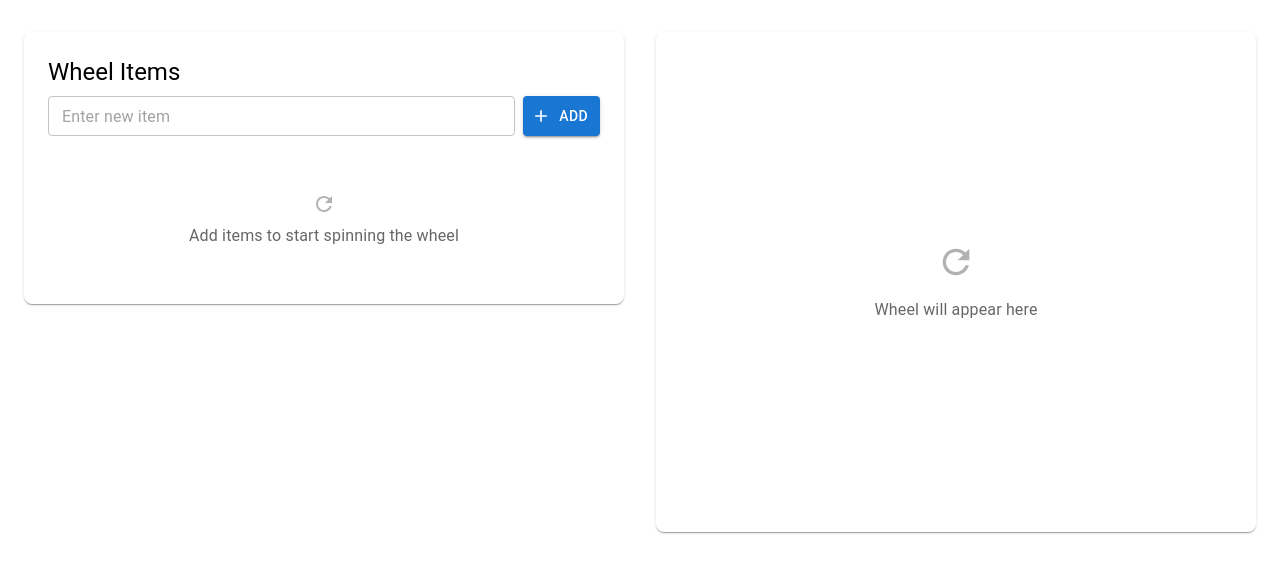
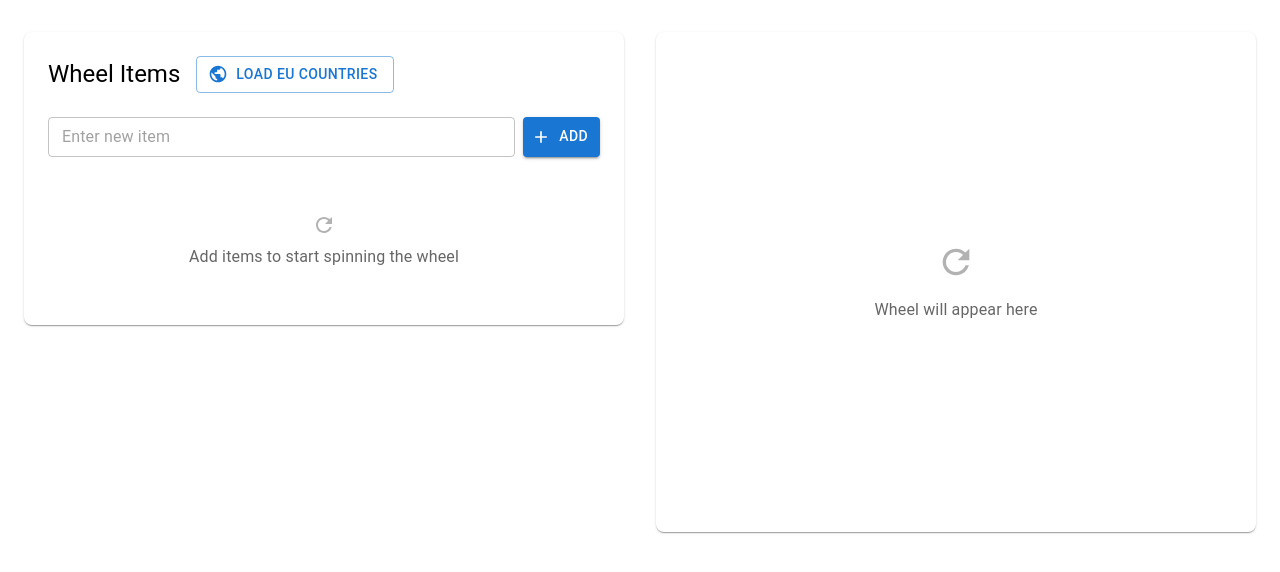
Before and after one commit to boufnichel/wheel-of-prizes-demo, a React (Vite) app: page / in a window 1280 px wide. Shown: the top 572 px of the page. Built offline with nearby package versions, Linux system fonts and the light colour scheme.

Commit message:
Add EU countries loading functionality

```diff
--- a/src/components/WheelSpinner.jsx
+++ b/src/components/WheelSpinner.jsx
@@ -9,13 +9,14 @@ import {
   Container,
   Dialog,
   DialogTitle,
-  DialogContent
+  DialogContent,
+  CircularProgress,
+  Alert
 } from '@mui/material';
-import { Add, Delete, Refresh, Celebration } from '@mui/icons-material';
+import { Add, Delete, Refresh, Celebration, Public } from '@mui/icons-material';
 import WheelComponent from 'react-wheel-of-prizes';
 import confetti from 'canvas-confetti';
 
-const spinningSound = new Audio('/spinning.mp3');
 const winningSound = new Audio('/winning.mp3');
 
 const WheelSpinner = () => {
@@ -23,10 +24,34 @@ const WheelSpinner = () => {
   const [newSegment, setNewSegment] = useState('');
   const [key, setKey] = useState(0);
   const [winner, setWinner] = useState(null);
+  const [loading, setLoading] = useState(false);
+  const [error, setError] = useState(null);
 
   useEffect(() => {
     setKey(prev => prev + 1);
   }, [segments]);
+
+  const loadEuropeanCountries = async () => {
+    setLoading(true);
+    setError(null);
+    try {
+      const response = await fetch('https://restcountries.com/v3.1/region/europe');
+      if (!response.ok) throw new Error('Failed to fetch countries');
+      const data = await response.json();
+
+      // Extract country names and sort alphabetically
+      const countries = data
+        .map(country => country.name.common)
+        .sort((a, b) => a.localeCompare(b));
+
+      setSegments(countries);
+    } catch (err) {
+      setError('Failed to load countries. Please try again.');
+      console.error('Error:', err);
+    } finally {
+      setLoading(false);
+    }
+  };
 
   const triggerConfetti = () => {
     const duration = 3000;
@@ -55,13 +80,7 @@ const WheelSpinner = () => {
     frame();
   };
 
-  const handleStartSpin = () => {
-    spinningSound.currentTime = 0;
-    spinningSound.play();
-  };
-
   const handleWinner = (winner) => {
-    spinningSound.pause();
     winningSound.currentTime = 0;
     winningSound.play();
     setWinner(winner);
@@ -84,9 +103,23 @@ const WheelSpinner = () => {
       <Stack direction="row" spacing={4} alignItems="start" sx={{ mt: 4 }}>
         {/* Left Panel - List Management */}
         <Box flex={1} sx={{ p: 3, bgcolor: 'background.paper', borderRadius: 2, boxShadow: 1 }}>
-          <Typography variant="h5" gutterBottom>
-            Wheel Items
-          </Typography>
+          <Stack direction="row" alignItems="center" spacing={2} mb={3}>
+            <Typography variant="h5">Wheel Items</Typography>
+            <Button
+              variant="outlined"
+              startIcon={<Public />}
+              onClick={loadEuropeanCountries}
+              disabled={loading}
+            >
+              Load EU Countries
+            </Button>
+          </Stack>
+
+          {error && (
+            <Alert severity="error" sx={{ mb: 2 }}>
+              {error}
+            </Alert>
+          )}
 
           <Stack spacing={3}>
             <Box sx={{ display: 'flex', gap: 1 }}>
@@ -97,18 +130,25 @@ const WheelSpinner = () => {
                 onKeyPress={(e) => e.key === 'Enter' && addSegment()}
                 placeholder="Enter new item"
                 size="small"
+                disabled={loading}
               />
               <Button
                 variant="contained"
                 onClick={addSegment}
                 startIcon={<Add />}
+                disabled={loading}
               >
                 Add
               </Button>
             </Box>
 
             <Stack spacing={1} sx={{ maxHeight: 400, overflow: 'auto' }}>
-              {segments.map((segment, index) => (
+              {loading ? (
+                <Box sx={{ textAlign: 'center', py: 4 }}>
+                  <CircularProgress />
+                </Box>
+              ) : segments.length > 0 ? (
+                segments.map((segment, index) => (
                   <Box
                     key={index}
                     sx={{
@@ -129,9 +169,8 @@ const WheelSpinner = () => {
                       <Delete />
                     </IconButton>
                   </Box>
-              ))}
-
-              {segments.length === 0 && (
+                ))
+              ) : (
                 <Box sx={{ textAlign: 'center', py: 4, color: 'text.secondary' }}>
                   <Refresh sx={{ mb: 1, opacity: 0.5 }} />
                   <Typography>Add items to start spinning the wheel</Typography>
@@ -156,7 +195,6 @@ const WheelSpinner = () => {
                 size={290}
                 upDuration={100}
                 downDuration={1000}
-                onSpin={handleStartSpin}
               />
             </div>
           ) : (
```
Lines whose indentation alone changed are shown as unchanged.
